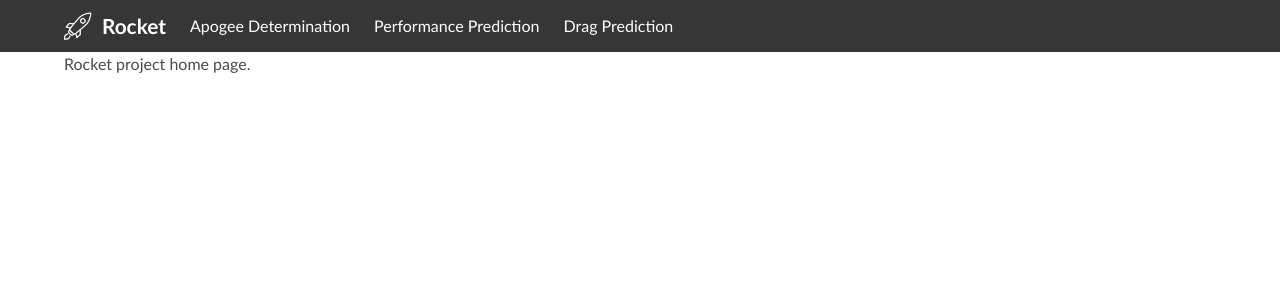
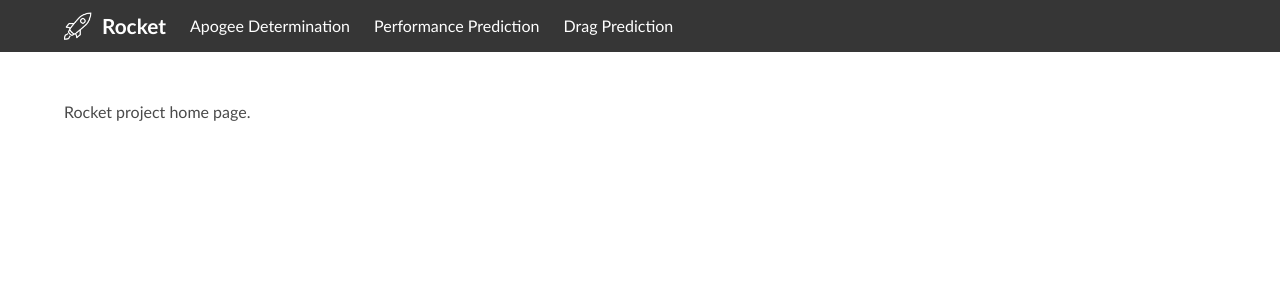
Before and after one commit to dutgriff/rocket, a Vue app: page / in a window 1280 px wide. Shown: the top 300 px of the page. Built offline with nearby package versions, Linux system fonts and the light colour scheme.

Commit message:
Wrap router-view container in a "section"

```diff
--- a/src/App.vue
+++ b/src/App.vue
@@ -22,9 +22,11 @@
         </div>
       </div>
     </nav>
-    <div class="container">
-      <router-view></router-view>
-    </div>
+    <section class="section">
+      <div class="container">
+        <router-view></router-view>
+      </div>
+    </section>
   </div>
 </template>
 
```
